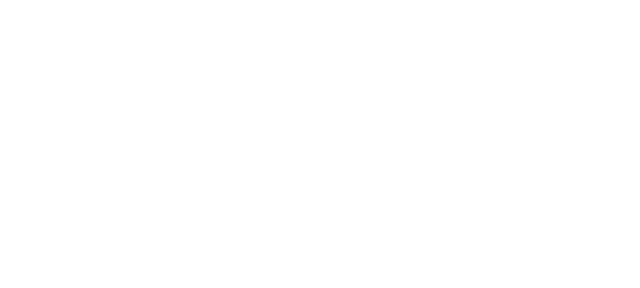
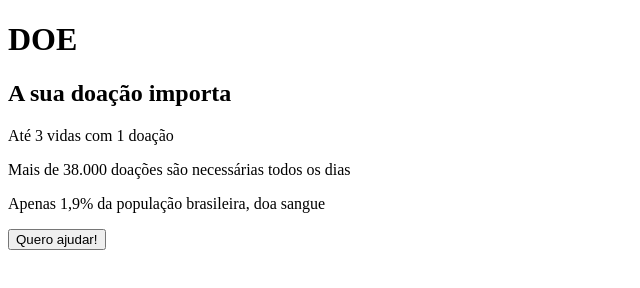
Before and after one commit to magno193/maratonadev, a plain HTML site: page index.html in a window 1280 px wide. Shown: the whole page, without its empty margins (0-640 px from the left). Drawn offline with Linux system fonts and the light colour scheme.

Commit message:
3 - Template inicial

```diff
--- a/index.html
+++ b/index.html
@@ -2,9 +2,17 @@
 <html>
     <head>
         <!-- Configurações da página Html-->
+        <title>Doe vida! Doe sangue</title>
     </head>
 
     <body>
         <!-- Todo o conteúdo visível para o usuário em uma página -->
+        <h1>DOE</h1>
+        <h2>A sua doação importa</h2>
+        <p>Até 3 vidas com 1 doação</p>
+        <p>Mais de 38.000 doações são necessárias todos os dias</p>
+        <p>Apenas 1,9% da população brasileira, doa sangue</p>
+
+        <button>Quero ajudar!</button>
     </body>
 </html>
```
